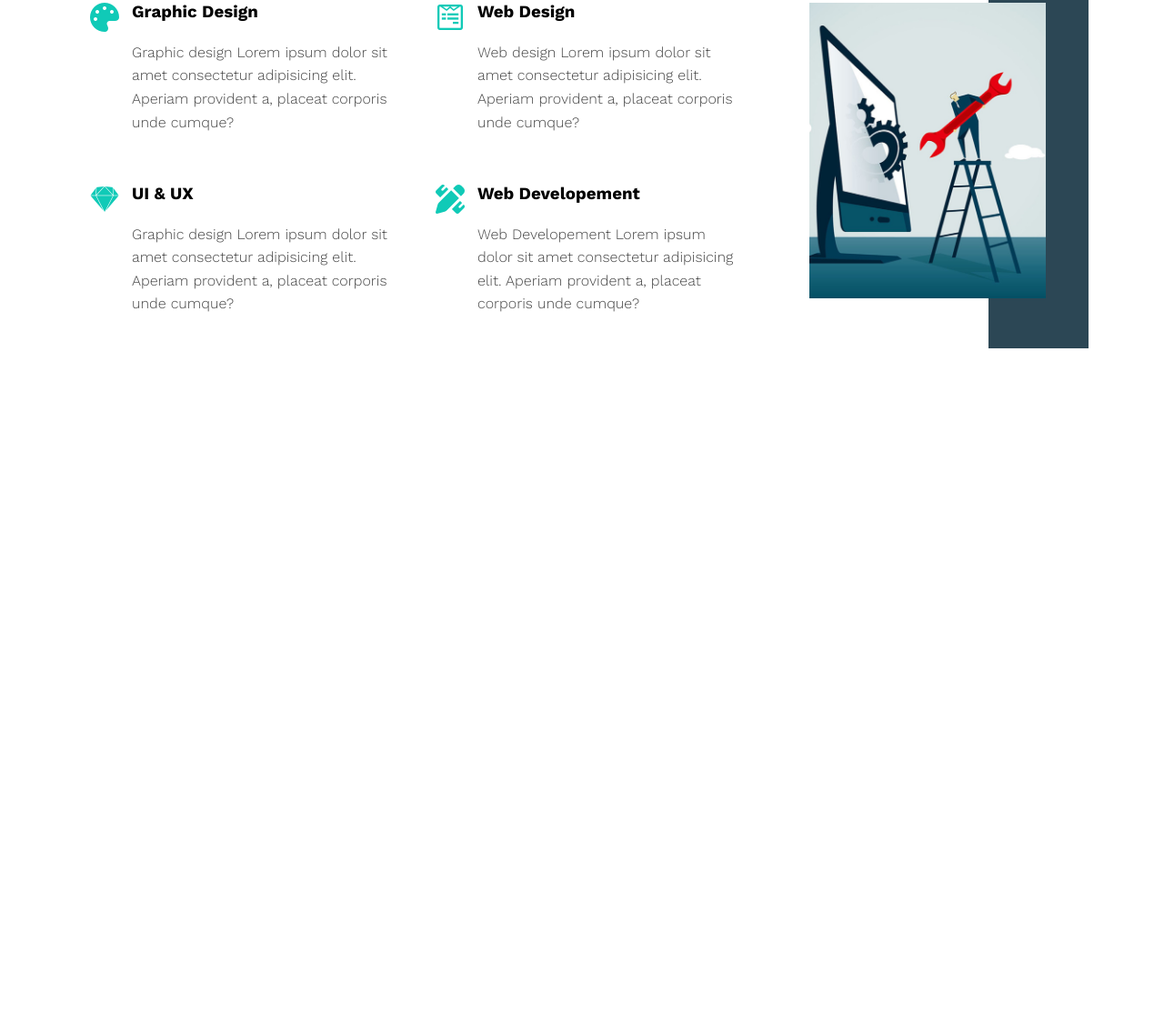
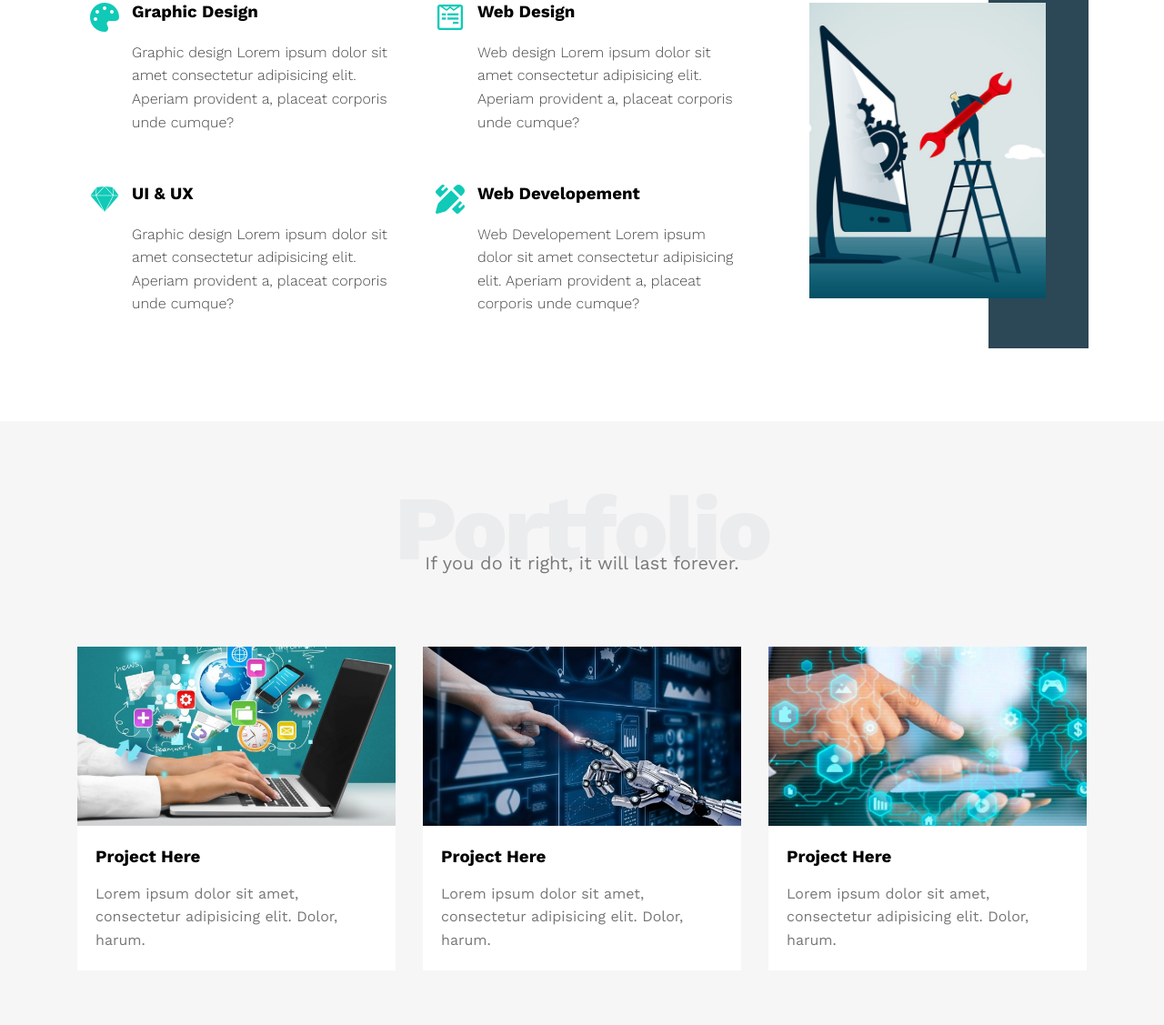
Before and after one commit to mansourYassine/leon_website, a plain HTML site: page index.html in a window 1280 px wide. Shown: the part 1463-2590 px from the top of the page at 91% size. Before the commit the page ends 1926 px from the top, so only its background shows below. Drawn offline with nearby package versions, Linux system fonts and the light colour scheme.

Commit message:
Build portfolio section

```diff
--- a/css/leon.css
+++ b/css/leon.css
@@ -1,7 +1,9 @@
 /* Start Variables */
 :root {
-    --main--color: #10cab7;
-    --secondary--color: #2c4755;
+    --main-color: #10cab7;
+    --secondary-color: #2c4755;
+    --section-padding: 60px;
+    --section-background-color: #f6f6f6;
 }
 /* End Variables */
 /* Start Global rules */
@@ -162,7 +164,7 @@ header .links ul li:not(:last-child) a {
 }
 .landing .intro-text h1{
     margin: 0;
-    color: var(--main--color);
+    color: var(--main-color);
     font-weight: bold;
     font-size: 50px;
 }
@@ -173,9 +175,9 @@ header .links ul li:not(:last-child) a {
 /* End Landing Section  */
 /* Start Features */
 .features {
-    padding-top: 60px;
-    padding-bottom: 60px;
-    background-color: #f6f6f6;
+    padding-top: var(--section-padding);
+    padding-bottom: var(--section-padding);
+    background-color: var(--section-background-color);
 }
 .features .container {
     display: grid;
@@ -187,7 +189,7 @@ header .links ul li:not(:last-child) a {
     text-align: center;
 }
 .features .feat i {
-    color: var(--main--color);
+    color: var(--main-color);
 }
 .features .feat h3 {
     font-weight: 800;
@@ -201,8 +203,8 @@ header .links ul li:not(:last-child) a {
 /* End Features */
 /* Start Services */
 .services {
-    padding-top: 60px;
-    padding-bottom: 60px;
+    padding-top: var(--section-padding);
+    padding-bottom: var(--section-padding);
 }
 .services .services-content {
     display: grid;
@@ -222,7 +224,7 @@ header .links ul li:not(:last-child) a {
     }
 }
 .services .services-content .srv i {
-    color: var(--main--color);
+    color: var(--main-color);
     flex-basis: 60px;
 }
 .services .services-content .srv .text {
@@ -242,7 +244,7 @@ header .links ul li:not(:last-child) a {
 }
 .services .services-content .image::before{
     content: "";
-    background-color: var(--secondary--color);
+    background-color: var(--secondary-color);
     position: absolute;
     width: 110px;
     height: calc(100% + 100px);
@@ -259,3 +261,33 @@ header .links ul li:not(:last-child) a {
     }
 }
 /* End Services */
+/* Start Portfolio */
+.portfolio {
+    padding-top: var(--section-padding);
+    padding-bottom: var(--section-padding);
+    background-color: var(--section-background-color);
+}
+.portfolio .portfolio-content {
+    display: grid;
+    grid-template-columns: repeat(auto-fill, minmax(300px, 1fr));
+    column-gap: 30px;
+    margin-top: 80px;
+}
+.portfolio .portfolio-content .card {
+    background-color: white;
+}
+.portfolio .portfolio-content .card img{
+    max-width: 100%;
+}
+.portfolio .portfolio-content .card .info{
+    padding: 20px;
+}
+.portfolio .portfolio-content .card .info h3{
+    margin: 0;
+}
+.portfolio .portfolio-content .card .info p{
+    color: #777;
+    line-height: 1.6;
+    margin-bottom: 0;
+}
+/* End Portfolio */
--- a/index.html
+++ b/index.html
@@ -128,5 +128,36 @@
                 </div>
             </section>
         <!-- End Services -->
+        <!-- Start Portfolio -->
+            <section class="portfolio" id="portfolio">
+                <div class="container">
+                    <h2 class="special-heading">Portfolio</h2>
+                    <p>If you do it right, it will last forever.</p>
+                    <div class="portfolio-content">
+                        <div class="card">
+                            <img src="./images/portfolio1.png" alt="">
+                            <div class="info">
+                                <h3>Project Here</h3>
+                                <p>Lorem ipsum dolor sit amet, consectetur adipisicing elit. Dolor, harum.</p>
+                            </div>
+                        </div>
+                        <div class="card">
+                            <img src="./images/portfolio2.png" alt="">
+                            <div class="info">
+                                <h3>Project Here</h3>
+                                <p>Lorem ipsum dolor sit amet, consectetur adipisicing elit. Dolor, harum.</p>
+                            </div>
+                        </div>
+                        <div class="card">
+                            <img src="./images/portfolio3.png" alt="">
+                            <div class="info">
+                                <h3>Project Here</h3>
+                                <p>Lorem ipsum dolor sit amet, consectetur adipisicing elit. Dolor, harum.</p>
+                            </div>
+                        </div>
+                    </div>
+                </div>
+            </section>
+        <!-- End Portfolio -->
     </body>
 </html>
```
Also changed, not shown: images/portfolio1.png (added), images/portfolio2.png (added), images/portfolio3.png (added).
